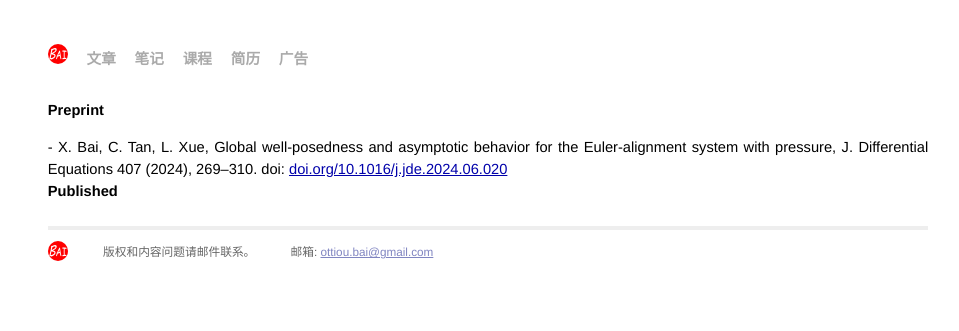
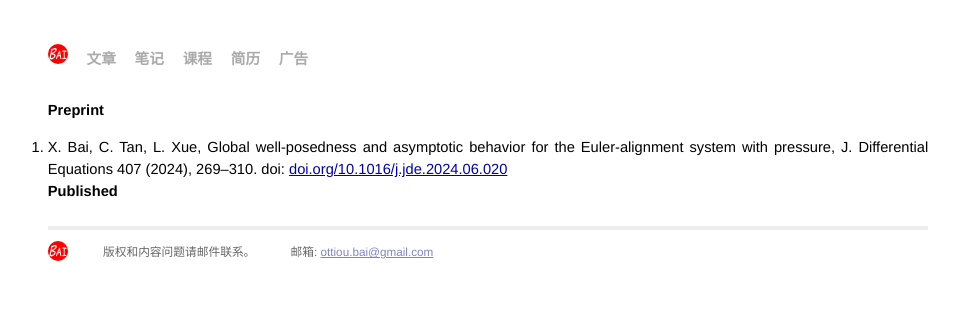
Before and after one commit to xiang-bai/xiang-bai.github.io, a Jekyll site: the page built from papers.md, in a window 1280 px wide. Shown: the top 331 px of the page, without its empty margins (152-1111 px from the left). Built offline with Jekyll 4.4.1, drawn with Linux system fonts in a browser that asks for light colours.

Commit message:
Update papers.md

```diff
--- a/papers.md
+++ b/papers.md
@@ -5,6 +5,9 @@ title: Publications
 
 <div id="home">
     <h1>Preprint</h1>
-    - X. Bai, C. Tan, L. Xue, Global well-posedness and asymptotic behavior for the Euler-alignment system with pressure, J. Differential Equations 407 (2024), 269–310. doi: <a href="https://doi.org/10.1016/j.jde.2024.06.020">doi.org/10.1016/j.jde.2024.06.020</a>
+    <ol>
+        <li> X. Bai, C. Tan, L. Xue, Global well-posedness and asymptotic behavior for the Euler-alignment system with pressure, J. Differential Equations 407 (2024), 269–310. doi: <a href="https://doi.org/10.1016/j.jde.2024.06.020">doi.org/10.1016/j.jde.2024.06.020</a> </li>
+    </ol>
+
     <h1>Published</h1>
 </div>
```
